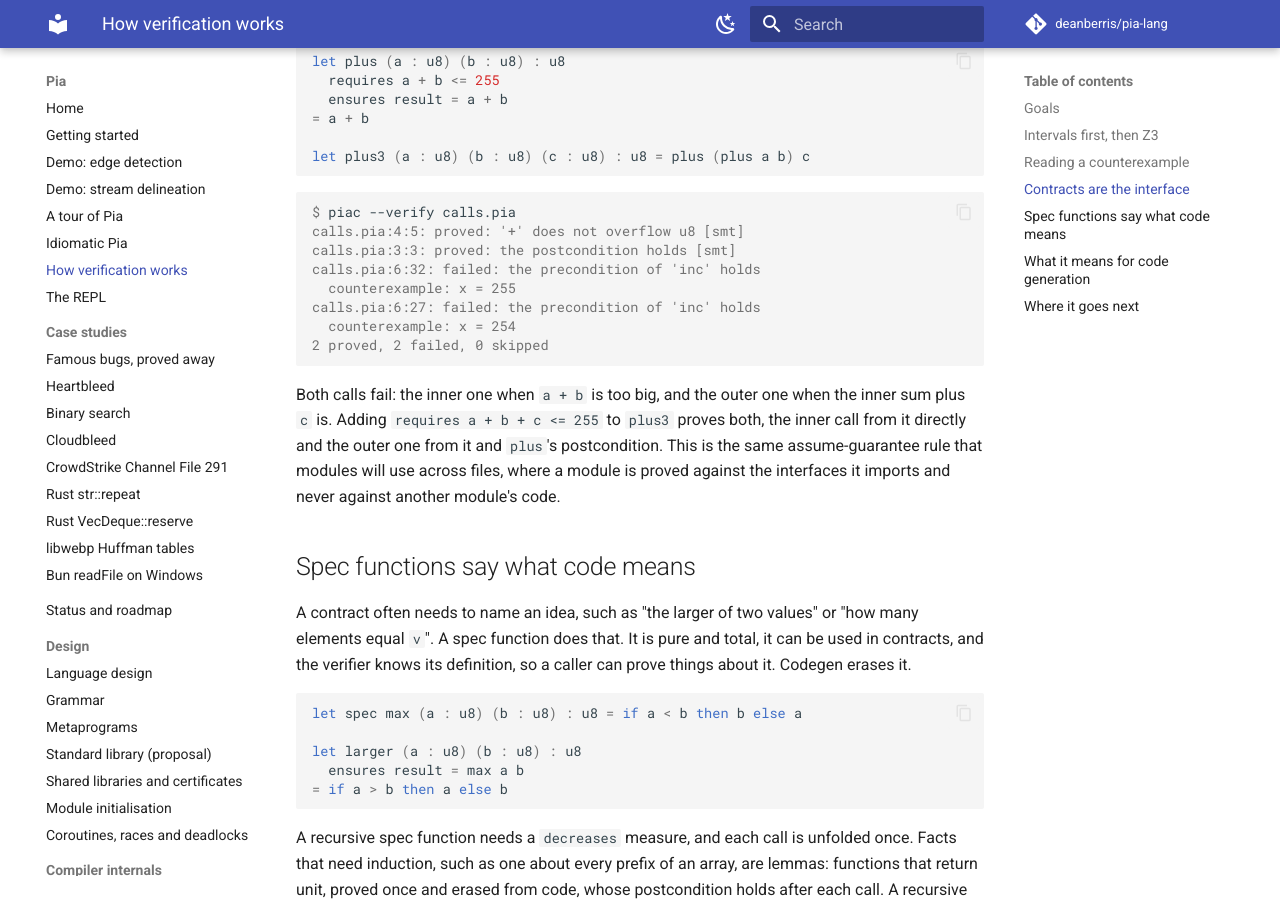
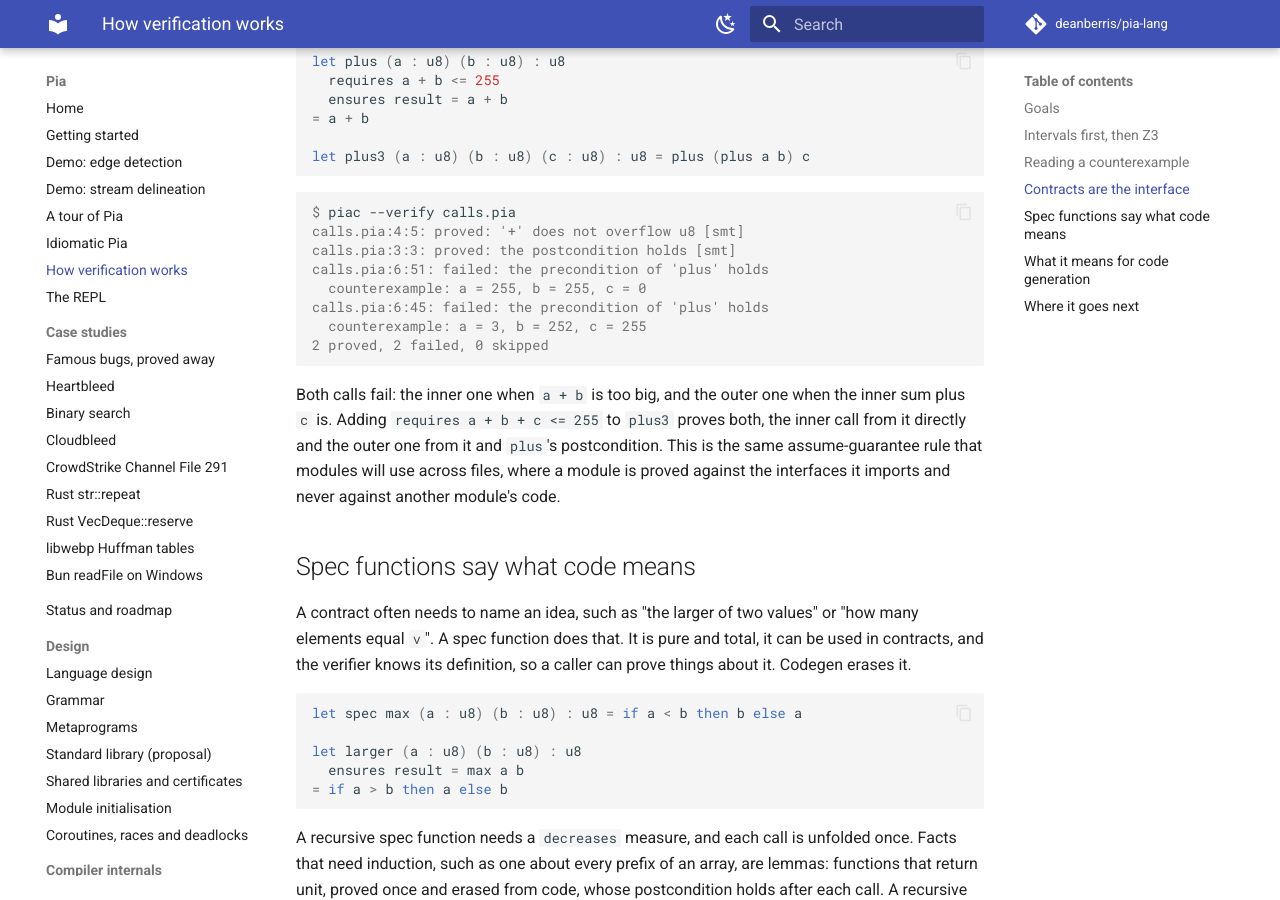
Before and after one commit to deanberris/pia-lang, an MkDocs documentation site: the page built from docs/verification.md, in a window 1280 px wide and 900 px high, scrolled down 2450 px. Built offline with MkDocs 1.6.1 and Material for MkDocs 9.7.7, drawn with Linux system fonts in a browser that asks for light colours; comment, search, counter and statistics services are not loaded.

Commit message:
verification.md: real output for the add/add3 example
Co-Authored-By: Claude Opus 5.5 <noreply@anthropic.com>
Claude-Session: https://claude.ai/code/session_01SkMSavsv9oRMyGpH9YuEAQ

````diff
--- a/docs/verification.md
+++ b/docs/verification.md
@@ -101,10 +101,10 @@ let plus3 (a : u8) (b : u8) (c : u8) : u8 = plus (plus a b) c
 $ piac --verify calls.pia
 calls.pia:4:5: proved: '+' does not overflow u8 [smt]
 calls.pia:3:3: proved: the postcondition holds [smt]
-calls.pia:6:32: failed: the precondition of 'inc' holds
-  counterexample: x = 255
-calls.pia:6:27: failed: the precondition of 'inc' holds
-  counterexample: x = 254
+calls.pia:6:51: failed: the precondition of 'plus' holds
+  counterexample: a = 255, b = 255, c = 0
+calls.pia:6:45: failed: the precondition of 'plus' holds
+  counterexample: a = 3, b = 252, c = 255
 2 proved, 2 failed, 0 skipped
 ```
 
````
